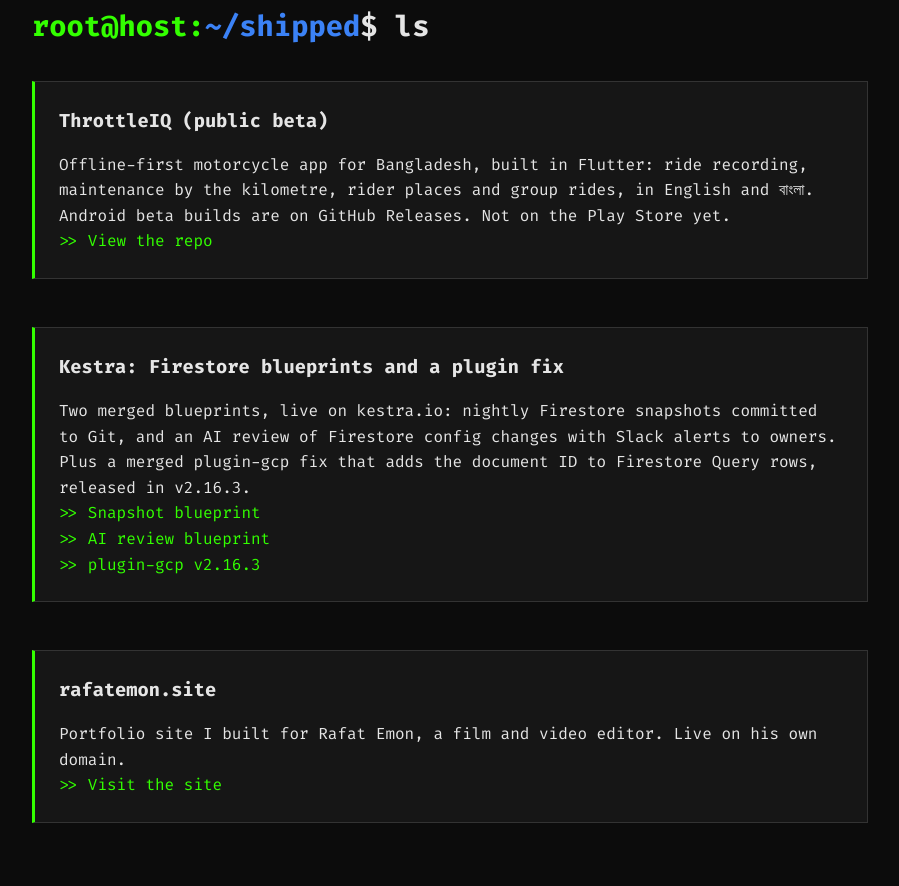
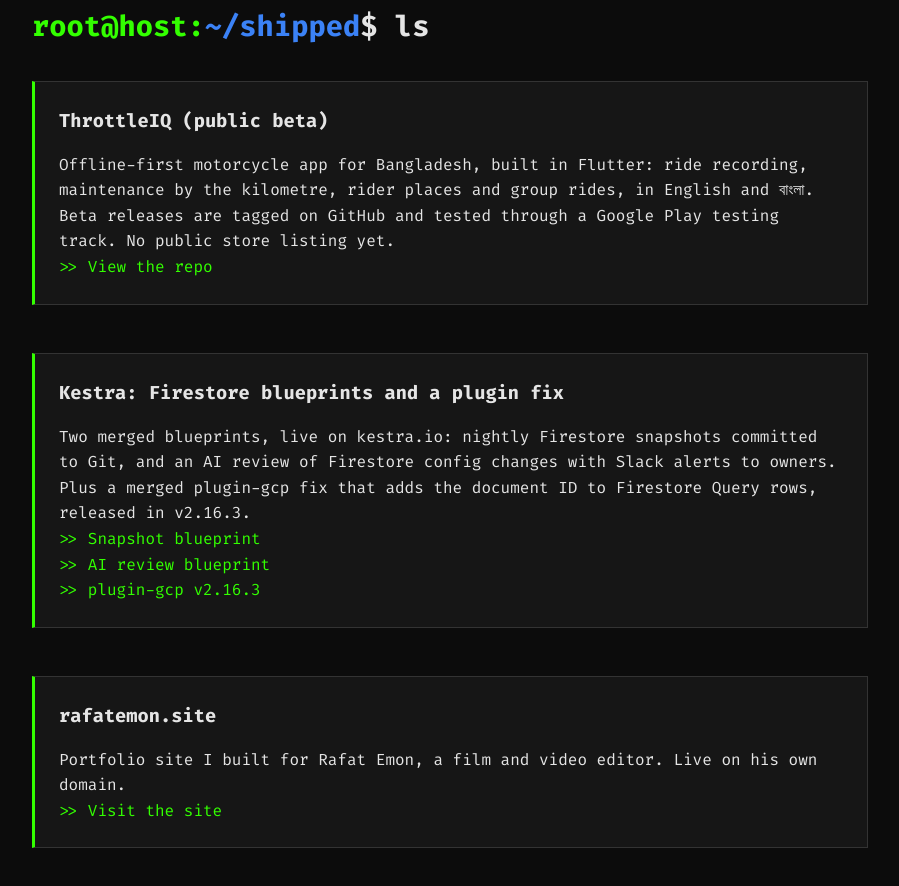
Before and after one commit to the-abraar/the-abraar.github.io, a plain HTML site: page index.html in a window 1280 px wide. Shown: the part 1540-2426 px from the top of the page, without its empty margins (190-1089 px from the left). Drawn offline with Linux system fonts and the light colour scheme.

Commit message:
ThrottleIQ card: the GitHub releases carry no APKs, so don't say builds are there
Co-Authored-By: Claude Opus 5.5 <noreply@anthropic.com>

```diff
--- a/index.html
+++ b/index.html
@@ -81,7 +81,7 @@
         <div class="project-card terminal-panel">
           <h3>ThrottleIQ (public beta)</h3>
           <div class="project-description mono">
-            Offline-first motorcycle app for Bangladesh, built in Flutter: ride recording, maintenance by the kilometre, rider places and group rides, in English and বাংলা. Android beta builds are on GitHub Releases. Not on the Play Store yet.
+            Offline-first motorcycle app for Bangladesh, built in Flutter: ride recording, maintenance by the kilometre, rider places and group rides, in English and বাংলা. Beta releases are tagged on GitHub and tested through a Google Play testing track. No public store listing yet.
           </div>
           <a href="https://github.com/blankframe-tech/ThrottleIQ" target="_blank" rel="noopener" class="accent-green">>> View the repo</a>
         </div>
```
